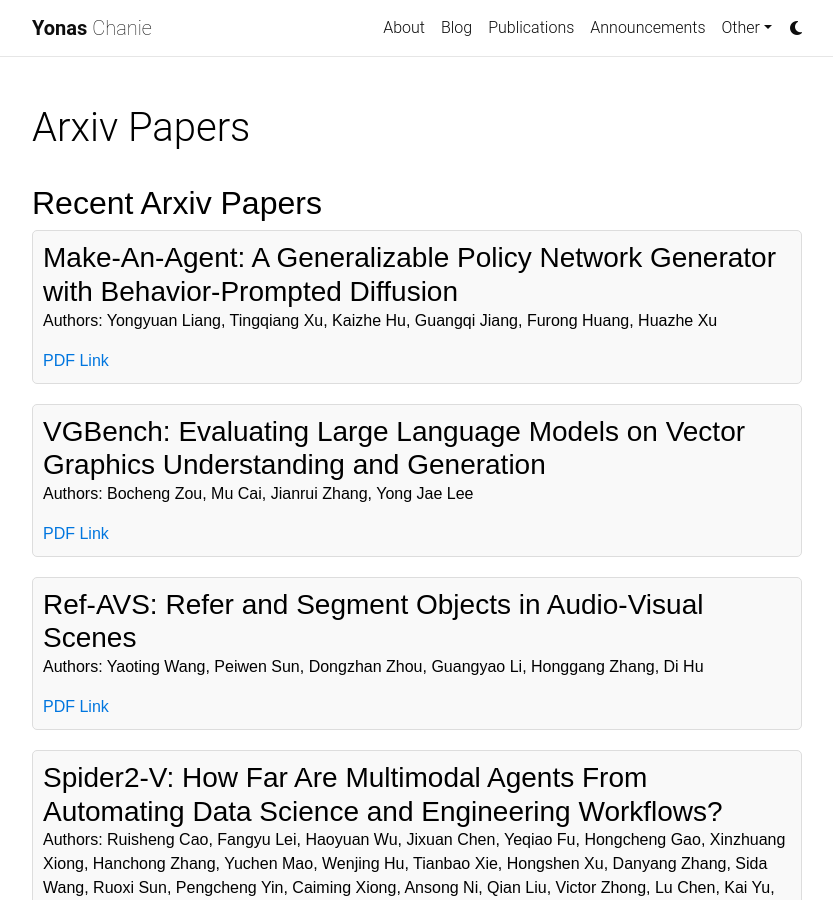
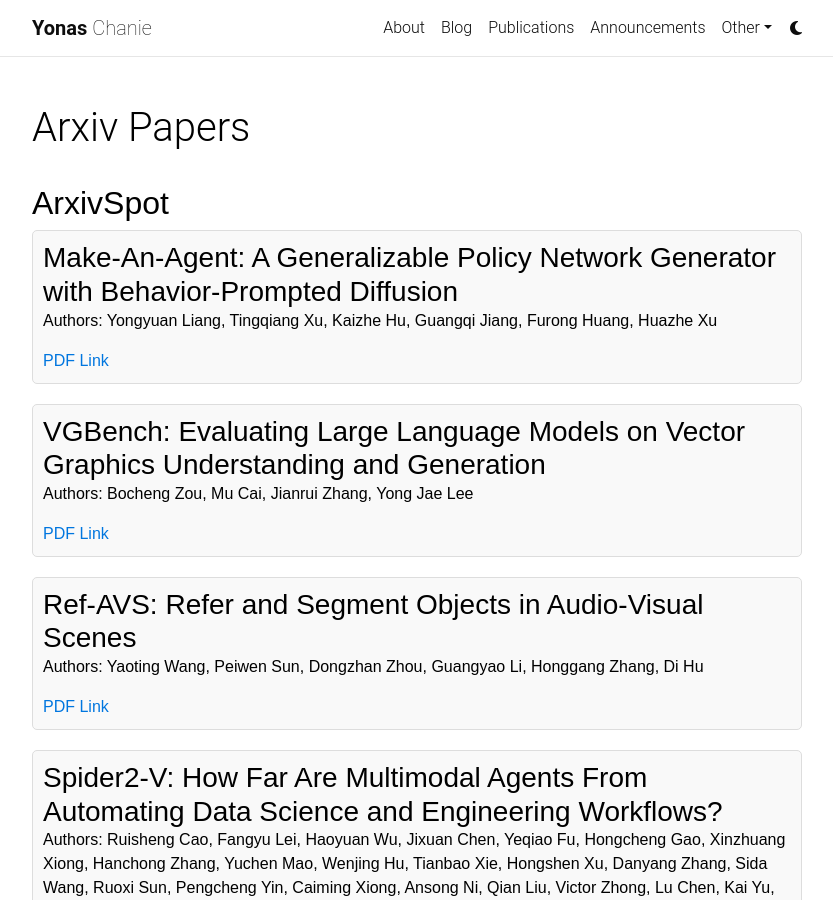
Before and after one commit to yonas-g/yonas-g.github.io, a Jekyll site: the page built from _pages/arxiv.html, in a window 1280 px wide and 900 px high. Shown: the whole window, without its empty margins (223-1056 px from the left). Built offline with Jekyll 4.4.1, drawn with Linux system fonts in a browser that asks for light colours; some web fonts are replaced; a style sheet for code colours, icons or effects is not loaded.

```diff
--- a/_pages/arxiv.html
+++ b/_pages/arxiv.html
@@ -5,7 +5,7 @@
 ---
 
 <div id="arxiv-content">
-  <h2>Recent Arxiv Papers</h2>
+  <h2>ArxivSpot</h2>
   <ul id="papers-list" class="papers-list"></ul>
 </div>
 
```
